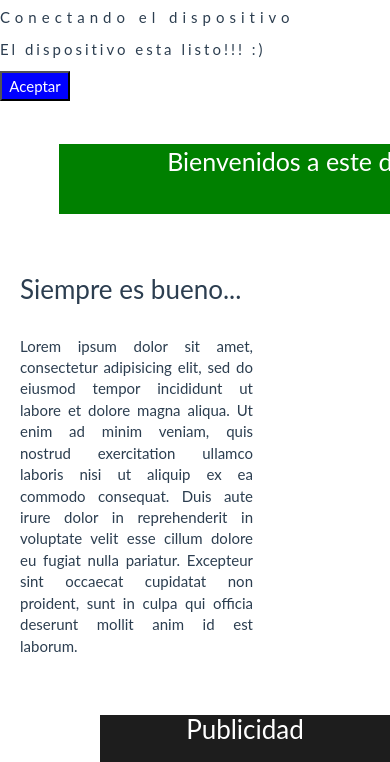
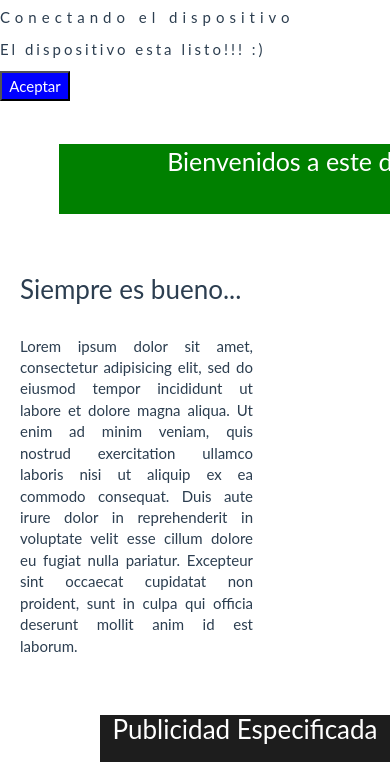
Before and after one commit to Emmanuel0407/GitTest, a plain HTML site: page index.html in a window 390 px wide. Shown: the part 67-829 px from the top of the page. Drawn offline with Linux system fonts and the light colour scheme; some packages are replaced by stand-ins of ours; a script that the page names is missing.

Commit message:
Se modifico el texto del h3

```diff
--- a/index.html
+++ b/index.html
@@ -61,7 +61,7 @@
         <br>
         <aside class="bloque-derecha">
             <div class="titulo">
-                <h3>Publicidad</h3>
+                <h3>Publicidad Especificada</h3>
             </div>
             <section>
                 <!--Aqui iran imagenes de publicidad-->
```
